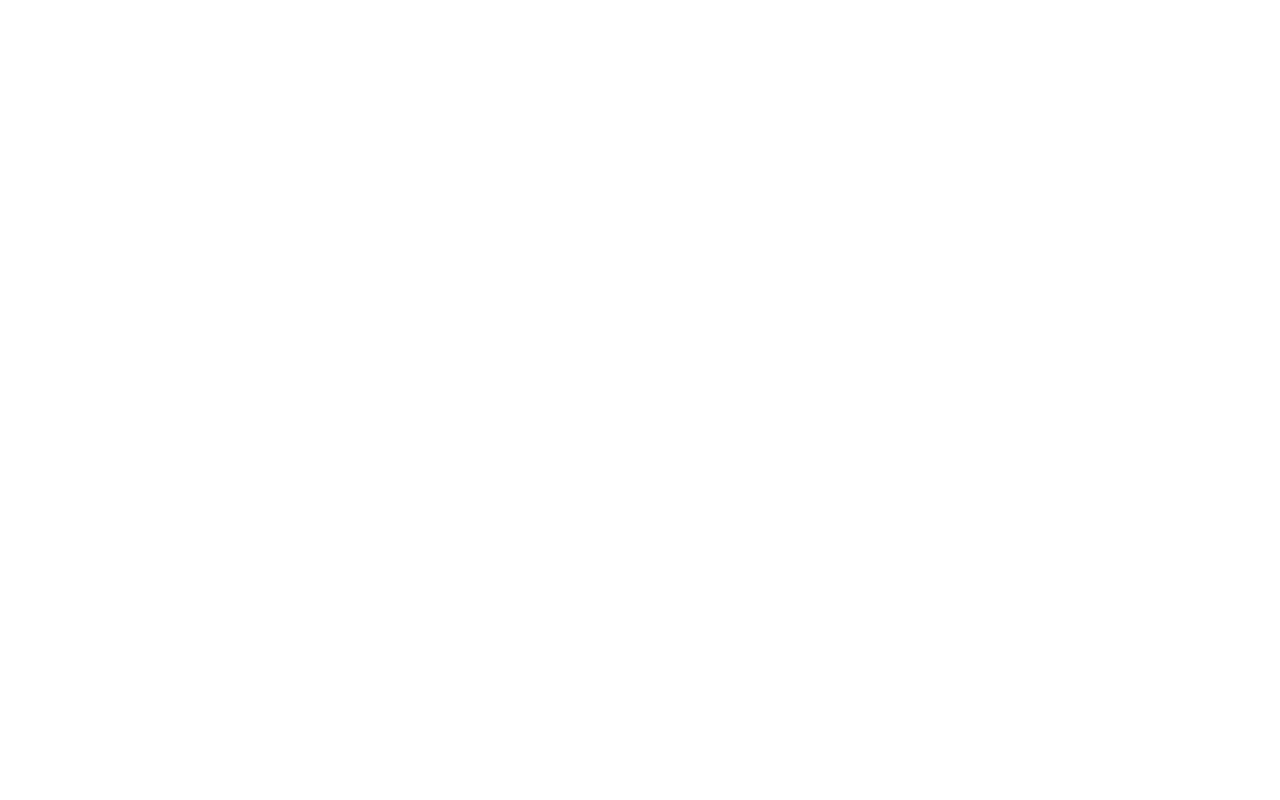
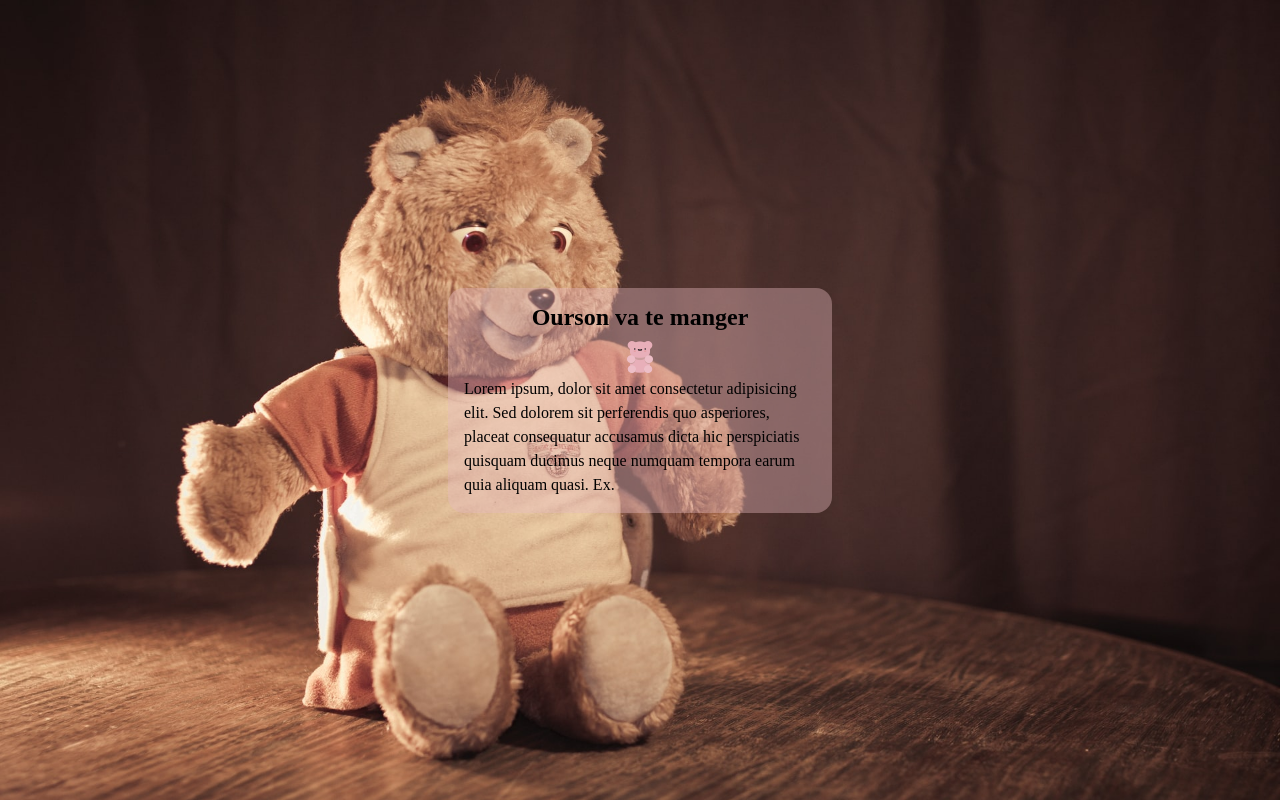
Before and after one commit to minorikuno/PageAccueil, a plain HTML site: page index.html in a window 1280 px wide. Drawn offline with Linux system fonts and the light colour scheme; a web font is replaced by a local one.

Commit message:
Added img & modified style.css

```diff
--- a/index.html
+++ b/index.html
@@ -8,6 +8,16 @@
   <link rel="stylesheet" href="style.css">
 </head>
 <body>
+  <section class="top">
+    <div class="inner">
+      <h1>Ourson va te manger</h1>
+       <img src="../PageAccueil/src/img/gummy-bear.png" alt="bear-button" id="bearBtn">
+       <sup class="clickme">Click me !</sup>
+    <p>Lorem ipsum, dolor sit amet consectetur adipisicing elit. Sed dolorem sit perferendis quo asperiores, placeat consequatur accusamus dicta hic perspiciatis quisquam ducimus neque numquam tempora earum quia aliquam quasi. Ex.</p>
+    </div>
 
+  </section>
+
+  <script src="../PageAccueil/main.js"></script>
 </body>
 </html>
--- a/style.css
+++ b/style.css
@@ -1,5 +1,48 @@
+@import url('https://fonts.googleapis.com/css2?family=Texturina:wght@100&display=swap');
+
 * {
   margin: 0;
   padding: 0;
   box-sizing: border-box;
 }
+
+body {
+  font-family: 'Texturina', serif;
+}
+
+.top {
+  background-image: url(../PageAccueil/src/img/ours.jpg);
+  background-repeat: no-repeat;
+  background-position: center;
+  background-size: cover;
+  height: 100vh;
+  width: 100%;
+
+  display: flex;
+  justify-content: center;
+  align-items: center;
+}
+
+.inner {
+  width: 30%;
+  min-width: 200px;
+  background-color: rgba(230, 184, 191, 0.4);
+  padding: 1rem;
+  border-radius: 1rem;
+  text-align: center;
+}
+.inner h1 {
+  text-align: center;
+  margin-bottom: 10px;
+}
+.inner p {
+  line-height: 1.5rem;
+  text-align: left;
+}
+.clickme {
+  display: none;
+}
+
+#bearBtn {
+  cursor: pointer;
+}
```
Also changed, not shown: main.js (added), src/img/gummy-bear.png (added), src/img/hamster.jpg (added), src/img/ours.jpg (added).
